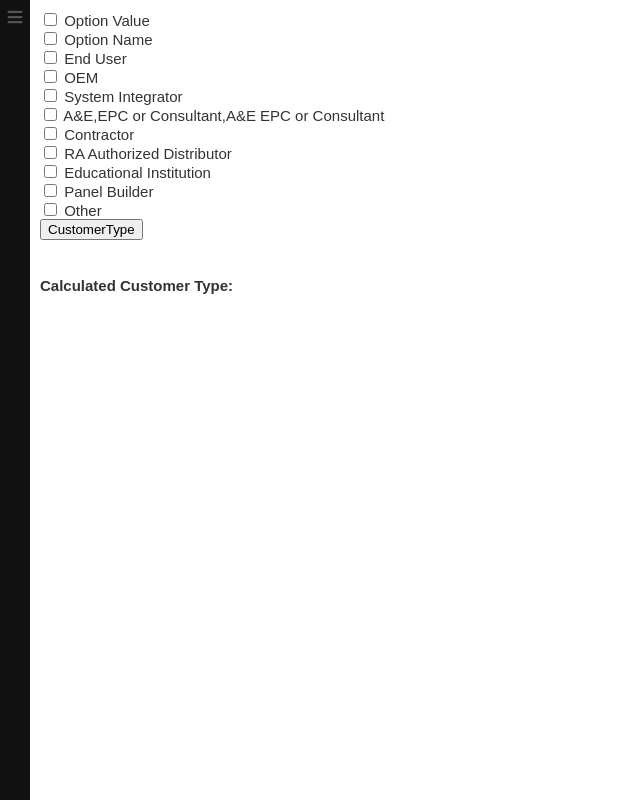
After one commit to naveenvl123/RW-Helpline, a PHP site: page /picklist.html in a window 1280 px wide. The commit adds this page. Shown: the whole page, without its empty margins (0-640 px from the left). Run offline with PHP 8.4, Linux system fonts and the light colour scheme.

Commit message:
new update

```diff
--- a/RW-Helpline.css
+++ b/RW-Helpline.css
@@ -16,24 +16,38 @@ a {
   text-decoration: none;
 }
 
-.update {
-  position: absolute;
-  top: 0;
-  right: 0;
-  font-size: 10px;
+section.body {
+  display: inline-flex;
+
+  .menu {
+    width: 30px;
+    height: 100vh;
+    background-color: #111;
+    text-align: center;
+
+    #hamburgerMenu {
+      font-weight: 600;
+      font-size: 30px;
       cursor: pointer;
-  z-index: 999;
-}
-.pages ul {
-  position: fixed;
     }
 
-.pages ul li {
+  }
+
+  .details {
+    padding: 10px;
+  }
+}
+
+
+.pages {
+  ul {
+    position: fixed;
+
+    li {
       padding: 4px;
       list-style: none;
-}
 
-.pages ul li a {
+      a {
         position: fixed;
         z-index: 999;
         background: #fff;
@@ -46,13 +60,16 @@ a {
         border-radius: 0 10px 10px 0;
       }
 
-.pages ul li a:hover {
+      :hover {
         left: -1px !important;
         box-shadow: -3px 3px 3px 3px #0000008c;
         font-size: 13px;
       }
+    }
+  }
+}
 
-.pages ul li a span {
+.pages ul li .pages ul li a .pages ul li a span {
   left: 0;
 }
 
@@ -75,6 +92,7 @@ a {
   left: -55px;
   top: 125px;
 }
+
 .img-icon {
   width: 25px;
 }
@@ -277,6 +295,7 @@ table>tbody {
   white-space: nowrap;
   overflow-x: auto;
 }
+
 /* SideNav */
 .sidenav {
   height: 100%;
@@ -298,6 +317,7 @@ table>tbody {
   color: #818181;
   display: block;
   transition: 0.3s;
+  text-align: left;
 }
 
 .sidenav a:hover {
@@ -311,12 +331,6 @@ table>tbody {
   font-size: 36px;
 }
 
-#hamburgerMenu {
-  position: fixed;
-  color: #444444;
-  cursor: pointer;
-}
-
 @media screen and (max-height: 450px) {
   .sidenav {
     padding-top: 15px;
--- a/component.js
+++ b/component.js
@@ -2,10 +2,11 @@
 class AppHeader extends HTMLElement {
     connectedCallback() {
         this.innerHTML = `
-      <a href="index.html" class="menu-home"><span>Home</span></a>
-      <a href="1.html" class="menu-1"><span>Naming</span></a>
-      <a href="2.html" class="menu-2"><span>OFT</span></a>
-      <a href="prank.html" target="_blank">Danger☢️</a>
+      <a href="index.html"><span>Home</span></a>
+      <a href="naming.html"><span>Naming</span></a>
+      <a href="2.html"><span>OFT</span></a>
+      <a href="picklist.html"><span>Picklist</span></a>
+      <a href="prank.html" tar>Danger☢️</a>
         `
     }
 }
--- /dev/null
+++ b/picklist.html
@@ -0,0 +1,100 @@
+<!DOCTYPE html>
+<html lang="en">
+
+<head>
+    <meta charset="UTF-8">
+    <meta name="viewport" content="width=device-width, initial-scale=1.0">
+    <title>RW Helpline</title>
+    <script src="https://code.jquery.com/jquery-3.7.1.slim.min.js"
+        integrity="sha256-kmHvs0B+OpCW5GVHUNjv9rOmY0IvSIRcf7zGUDTDQM8=" crossorigin="anonymous"></script>
+    <link rel="stylesheet" href="RW-Helpline.css" />
+    <script src="./component.js"></script>
+
+</head>
+
+<body>
+    <section class="body">
+
+        <div class="menu">
+
+            <a id="hamburgerMenu" onclick="openNav()">&equiv;</a>
+
+            <div id="mySidenav" class="sidenav">
+                <a href="javascript:void(0)" class="closebtn" onclick="closeNav()">&times;</a>
+                <app-header></app-header>
+
+            </div>
+        </div>
+
+        <div class="details">
+            <form action="">
+                <input type="checkbox" id="Option Value" value="Option Value">
+                <label for="Option Value">Option Value</label>
+                <br>
+                <input type="checkbox" id="Option Name" value="Option Name">
+                <label for="Option Name">Option Name</label>
+                <br>
+                <input type="checkbox" id="End User" value="End User">
+                <label for="End User">End User</label>
+                <br>
+                <input type="checkbox" id="OEM" value="OEM">
+                <label for="OEM">OEM</label>
+                <br>
+                <input type="checkbox" id="System Integrator" value="System Integrator">
+                <label for="System Integrator">System Integrator</label>
+                <br>
+                <input type="checkbox" id="A&E,EPC or Consultant,A&E EPC or Consultant"
+                    value="A&E,EPC or Consultant,A&E EPC or Consultant">
+                <label for="A&E,EPC or Consultant,A&E EPC or Consultant">A&E,EPC or Consultant,A&E EPC or
+                    Consultant</label>
+                <br>
+                <input type="checkbox" id="Contractor" value="Contractor">
+                <label for="Contractor">Contractor</label>
+                <br>
+                <input type="checkbox" id="RA Authorized Distributor" value="RA Authorized Distributor">
+                <label for="RA Authorized Distributor">RA Authorized Distributor</label>
+                <br>
+                <input type="checkbox" id="Educational Institution" value="Educational Institution">
+                <label for="Educational Institution">Educational Institution</label>
+                <br>
+                <input type="checkbox" id="Panel Builder" value="Panel Builder">
+                <label for="Panel Builder">Panel Builder</label>
+                <br>
+                <input type="checkbox" id="Other" value="Other">
+                <label for="Other">Other</label>
+                <br>
+
+                <input type="button" onclick="myFunction()" value="CustomerType">
+                <br><br>
+
+                <h4>
+                    Calculated Customer Type:<br>
+                    <small class="content" id="order"></small>
+                </h4>
+            </form>
+        </div>
+
+    </section>
+
+</body>
+
+<script src="RW-Helpline.js"></script>
+<script>
+    function myFunction() {
+        var coffee = document.forms[0];
+        var txt = "";
+        var i;
+        for (i = 0; i < coffee.length; i++) {
+            if (coffee[i].checked) {
+                txt = txt + coffee[i].value + ",";
+            }
+        }
+        document.getElementById("order").textContent = txt;
+    }
+</script>
+
+<div id="copied-success" class="copied">
+    Copied
+</div>
+
+</html>
--- a/prank.html
+++ b/prank.html
@@ -108,7 +108,6 @@
         }
 
         .CT {
-            vertical-align: middle;
             position: absolute;
             top: 50%;
             height: 70px;
```
Also changed, not shown: 1.html (+1 -16 lines), 2.html (+21 -21 lines), Try.html (+39 -2 lines), index.html (+2 -18 lines), naming.html (added, +39 -0 lines). Lines whose indentation alone changed are shown as unchanged.
